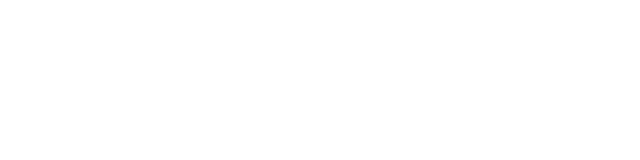
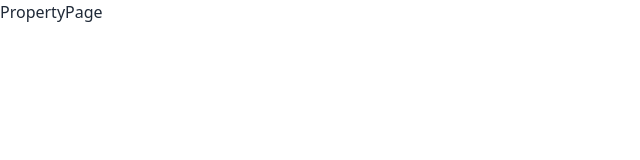
Before and after one commit to Gmedulla101/Houser, a React (Vite) app: page /view-property/1 in a window 1280 px wide. Before the commit this address had no page. Shown: the top 160 px of the page, without its empty margins (0-640 px from the left). Built offline with nearby package versions, Linux system fonts and the light colour scheme.

Commit message:
More pages

```diff
--- a/src/App.tsx
+++ b/src/App.tsx
@@ -6,6 +6,7 @@
 import Profile from './pages/Profile';
 import CreatePost from './pages/CreatePost';
 import AllProperties from './pages/AllProperties';
+import PropertyPage from './pages/PropertyPage';
 
 //IMPORTING REAC ROUTER COMPONENTS
 import { Route, Routes } from 'react-router-dom';
@@ -20,6 +21,7 @@
       <Route path="/profile" element={<Profile />} />
       <Route path="create-post" element={<CreatePost />} />
       <Route path="/all-properties" element={<AllProperties />} />
+      <Route path="/view-property/:id" element={<PropertyPage />} />
     </Routes>
   );
 };
--- a/src/components/DisplayCards.tsx
+++ b/src/components/DisplayCards.tsx
@@ -1,8 +1,10 @@
 import bed from '../assets/bed.png';
 import villa from '../assets/cardHome.png';
 import locationPointer from '../assets/location.png';
+import { Link } from 'react-router-dom';
 
 type Property = {
+  _id?: string;
   imgUrl: string;
   title: string;
   desc: string;
@@ -22,6 +24,7 @@
   location,
   price,
   featured,
+  _id,
 }: Property) => {
   return (
     <div className="card flex flex-col justify-between shadow-3xl border-2 border-gray-300 shadow-xl rounded-lg p-2 w-[350px] h-[400px]">
@@ -52,13 +55,12 @@
           <p className="text-xs">Price:</p>
           <p className="font-semibold">${price}</p>
         </span>
-        <a
-          href="#"
+        <Link
+          to={`/view-property/${_id}`}
           className="text-white bg-blue-600 rounded-lg px-4 py-2 transition hover:scale-105"
         >
-          {' '}
-          View property details{' '}
-        </a>
+          View property details
+        </Link>
       </div>
     </div>
   );
--- a/src/pages/AllProperties.tsx
+++ b/src/pages/AllProperties.tsx
@@ -56,8 +56,6 @@
       return { ...prevObj, [name]: value };
     });
   };
-
-  console.log(properties);
 
   return (
     <>
--- /dev/null
+++ b/src/pages/PropertyPage.tsx
@@ -0,0 +1,5 @@
+const PropertyPage = () => {
+  return <div>PropertyPage</div>;
+};
+
+export default PropertyPage;
```
